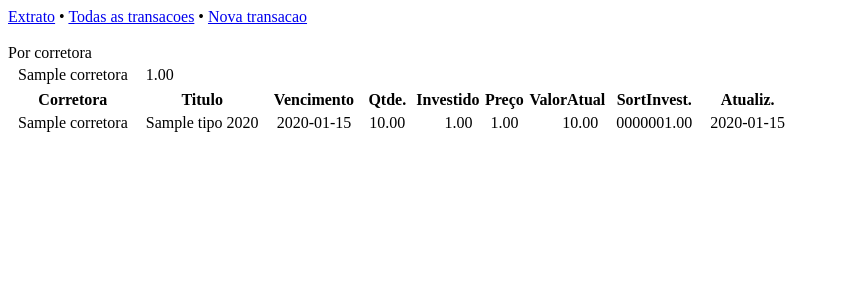
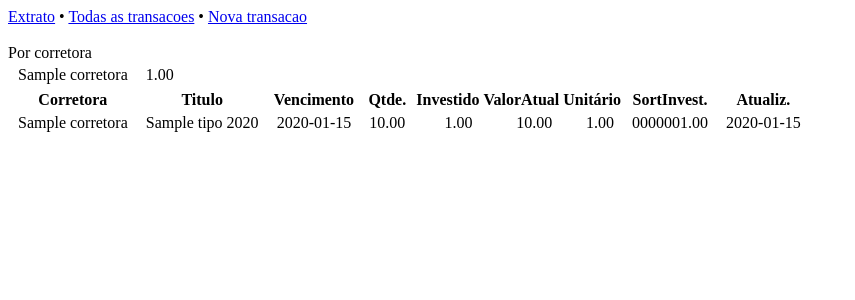
Before and after one commit to heitorchang/tesouro-direto-extrato, a Django app: page /extrato/ in a window 1280 px wide. Shown: the top 300 px of the page, without its empty margins (0-855 px from the left). Run offline with Django 3.2, Linux system fonts and the light colour scheme; tables that the repository leaves empty hold one stand-in row (values such as "Sample post").

Commit message:
reorder columns

```diff
--- a/extrato/templates/extrato/homepage.html
+++ b/extrato/templates/extrato/homepage.html
@@ -24,8 +24,8 @@ Por corretora
 	<th>Vencimento</th>
 	<th>Qtde.</th>
 	<th>Investido</th>
-	<th>Preço</th>
 	<th>ValorAtual</th>
+	<th>Unitário</th>
 	<th>SortInvest.</th>
 	<th>Atualiz.</th>
     </tr>
@@ -42,8 +42,8 @@ Por corretora
 	<td>{{ titulo.vencimento|date:"Y-m-d" }}</td>
 	<td>{{ titulo.quantidade }}</td>
 	<td>{{ titulo.precoTotal }}</td>
+	<td>{{ titulo.precoAtual }}</td>
 	<td>{{ titulo.preco }}</td>
-	<td>{{ titulo.precoAtual }}</td>
 	<td>{{ titulo.precoInvest }}</td>
 	<td>{{ titulo.precoAtualizado|date:"Y-m-d" }}</td>
   </tr>
```
